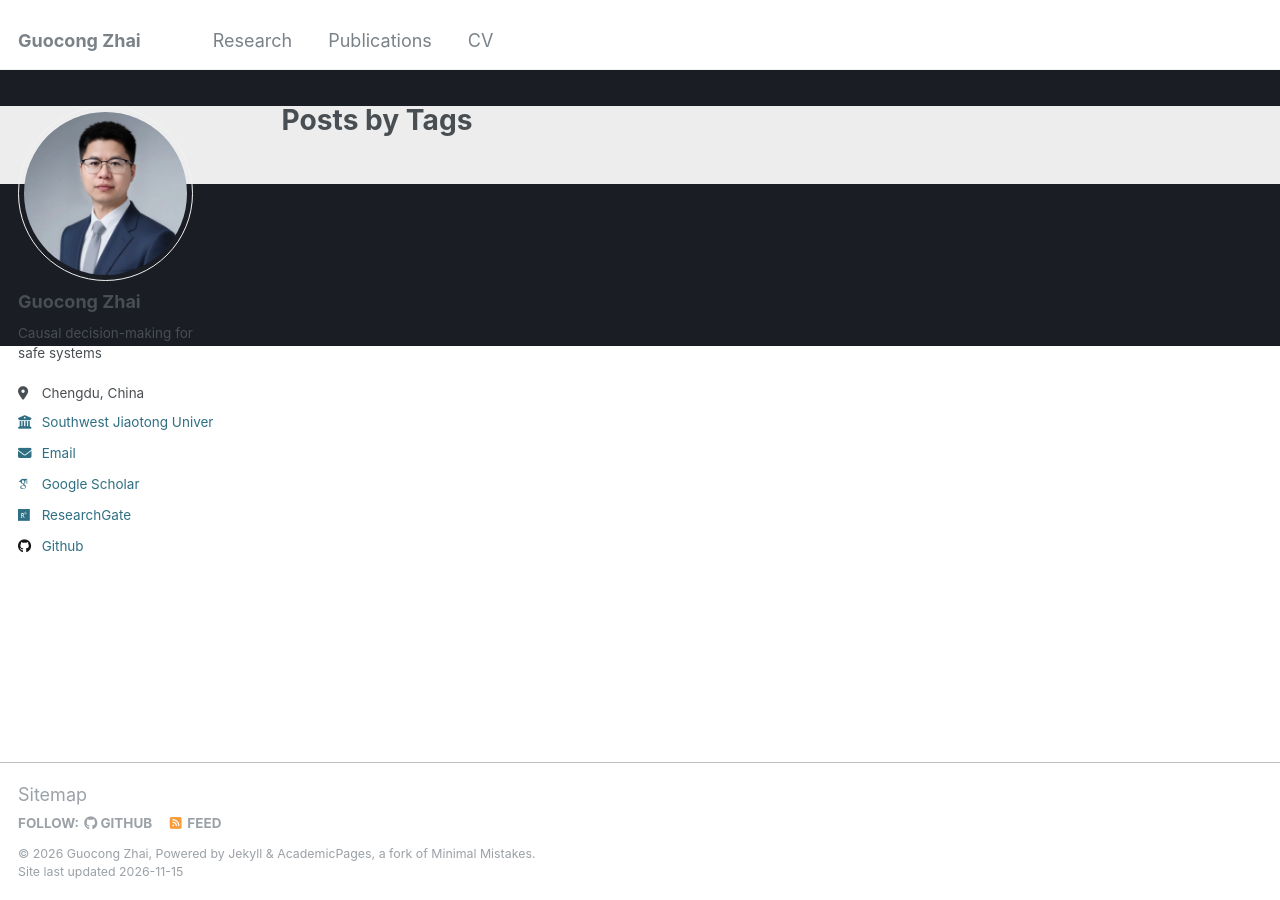
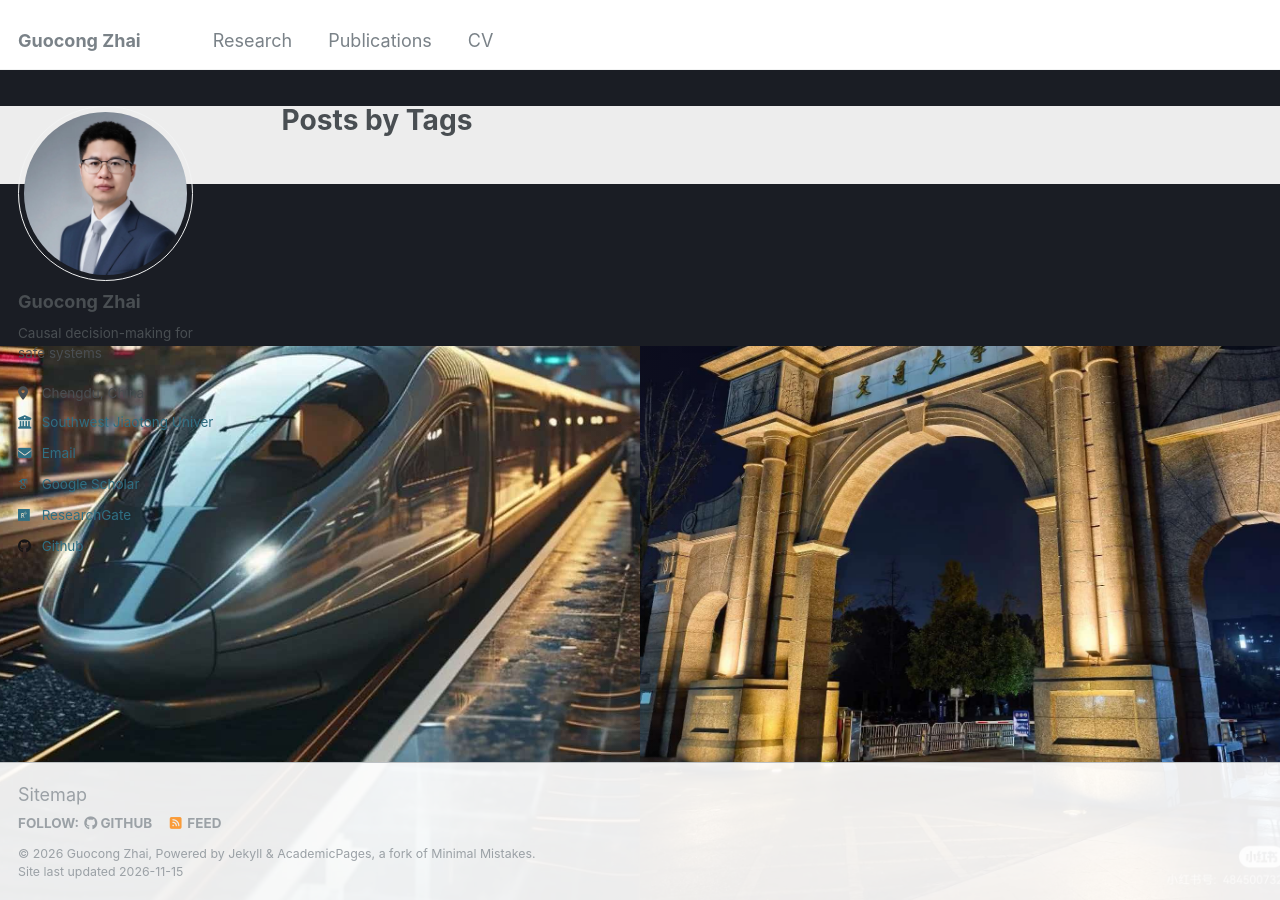
Before and after one commit to gzhai001/gzhai001.github.io, a Jekyll site: the page built from _pages/tag-archive.html, in a window 1280 px wide. Built offline with Jekyll 4.4.1, drawn with Linux system fonts in a browser that asks for light colours; some web fonts are replaced.

Commit message:
Add split background layer div to default layout

```diff
--- a/_layouts/default.html
+++ b/_layouts/default.html
@@ -12,6 +12,11 @@ layout: compress
   </head>
 
   <body>
+
+    <div class="gz-bg-split" aria-hidden="true">
+      <div class="gz-bg-left"></div>
+      <div class="gz-bg-right"></div>
+    </div>
 
     {% include browser-upgrade.html %}
     {% include masthead.html %}
```
